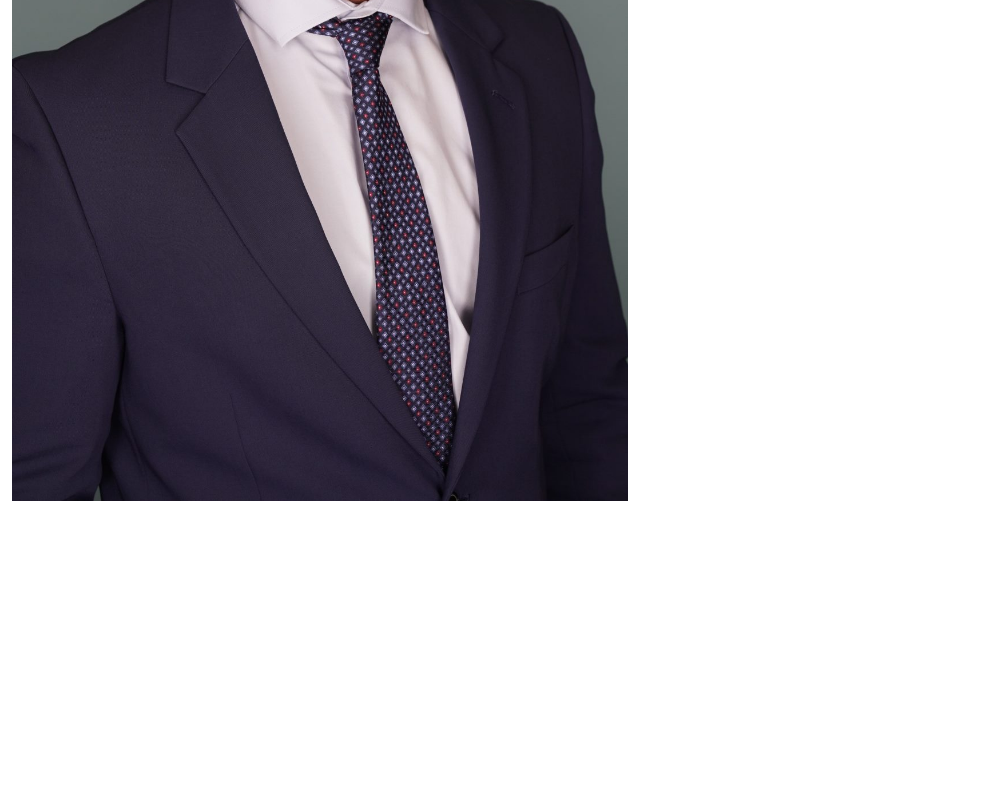
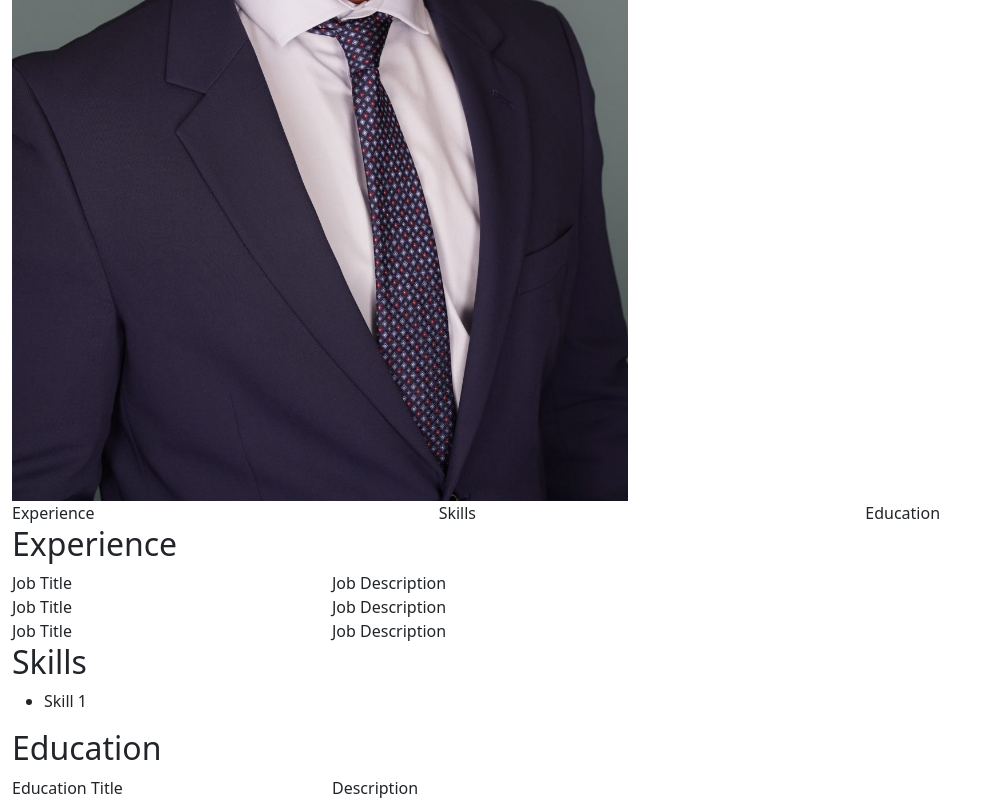
Before and after one commit to ParkerM30/JOUR352-Parker, a plain HTML site: page online-portfolio/Index.html in a window 1280 px wide. Shown: the part 426-1226 px from the top of the page, without its empty margins (0-992 px from the left). Before the commit the page ends 927 px from the top, so only its background shows below. Drawn offline with nearby package versions, Linux system fonts and the light colour scheme.

Commit message:
Made Changes

```diff
--- a/online-portfolio/Index.html
+++ b/online-portfolio/Index.html
@@ -16,7 +16,7 @@
     </head>
 
     <body>
-        <div class="container-fluid">
+        <div class="container-fluid" id="topper">
             <div class="row">
                 <div class="col-sm-6"><img src="Business%20Headshot.JPG" alt="Michael Parker Headshot" /></div>
                 <div class="col-sm-6">
@@ -25,5 +25,52 @@
                 </div>
             </div>
         </div>
+        <div class="container-fluid" id="navigation">
+            <div class="row">
+                <div class="col-sm-4">Experience</div>
+                <div class="col-sm-4">Skills</div>
+                <div class="col-sm-4">Education</div>
+            </div>
+        </div>
+        <div class="container-fluid" id="sections">
+            <div class="row">
+                <div class="col">
+                    <h2>Experience</h2>
+                </div>
+            </div>
+            <div class="row">
+                <div class="col-sm-3">Job Title</div>
+                <div class="col-sm-9">Job Description</div>
+            </div>
+            <div class="row">
+                <div class="col-sm-3">Job Title</div>
+                <div class="col-sm-9">Job Description</div>
+            </div>
+            <div class="row">
+                <div class="col-sm-3">Job Title</div>
+                <div class="col-sm-9">Job Description</div>
+            </div>
+            <div class="row">
+                <div class="col">
+                    <h2>Skills</h2>
+                </div>
+            </div>
+            <div class="row">
+                <div class="col">
+                    <ul>
+                        <li>Skill 1</li>
+                    </ul>
+                </div>
+            </div>
+            <div class="row">
+                <div class="col">
+                    <h2>Education</h2>
+                </div>
+            </div>
+            <div class="row">
+                <div class="col-sm-3">Education Title</div>
+                <div class="col-sm-9">Description</div>
+            </div>
+        </div>
     </body>
 </html>
```
Also changed, not shown: midterm-prep/index.html (+19 -0 lines), midterm-prep/Business Headshot.JPG (added), midterm-prep/style.css (added).
